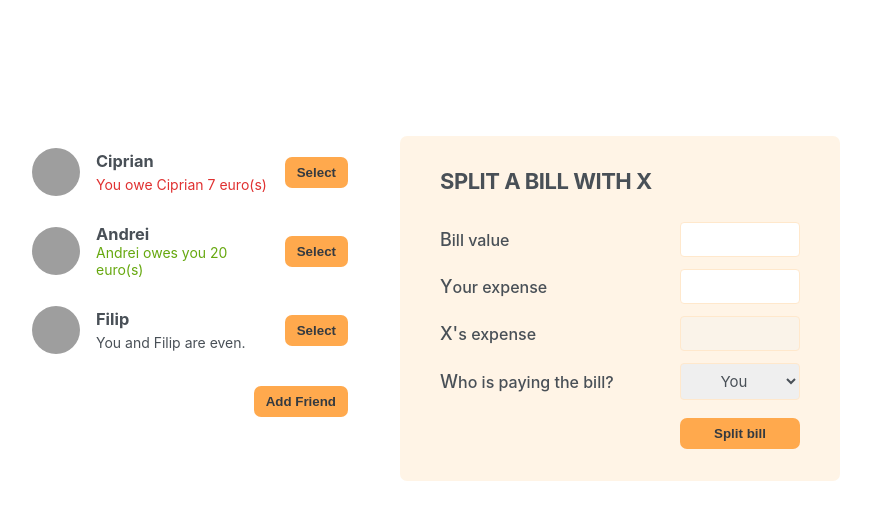
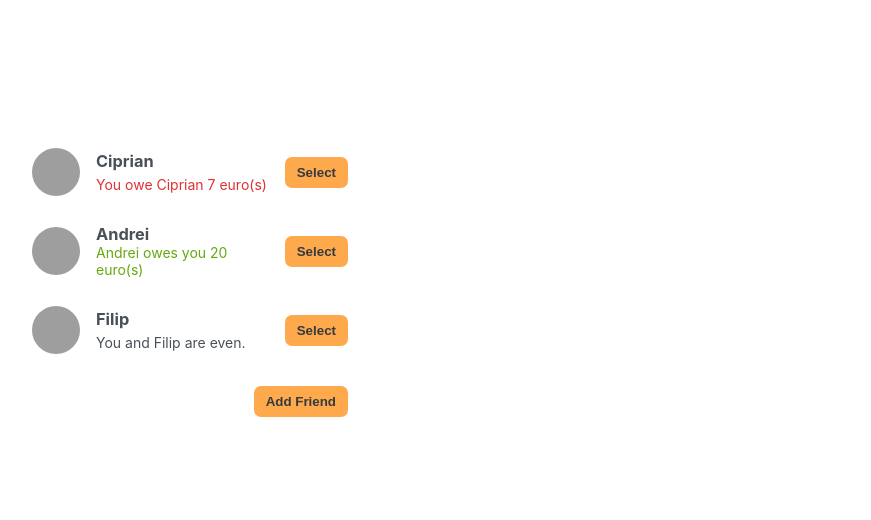
Before and after one commit to cipriancozma/eating-with-react, a React (Create React App) app: page / in a window 1280 px wide. Shown: the top 520 px of the page, without its empty margins (210-1081 px from the left). Built offline with nearby package versions, Linux system fonts and the light colour scheme; grey boxes are pictures that could not be loaded.

Commit message:
added selecting a friend functionality

```diff
--- a/src/App.js
+++ b/src/App.js
@@ -8,6 +8,7 @@ import { initialFriends } from "./data";
 function App() {
   const [friends, setFriends] = useState(initialFriends);
   const [showAddFriend, setShowAddFriend] = useState(false);
+  const [selectedFriend, setSelectedFriend] = useState(null);
 
   const handleClick = () => {
     setShowAddFriend((prevState) => !prevState);
@@ -18,16 +19,28 @@ function App() {
     setShowAddFriend(false);
   };
 
+  const handleSelection = (friend) => {
+    // setSelectedFriend(friend);
+    setSelectedFriend((currentState) =>
+      currentState?.id === friend?.id ? null : friend
+    );
+    setShowAddFriend(false);
+  };
+
   return (
     <div className="app">
       <div className="sidebar">
-        <ListOfFriends friends={friends} />
+        <ListOfFriends
+          friends={friends}
+          selectedFriend={selectedFriend}
+          handleSelection={handleSelection}
+        />
         {showAddFriend && <AddFriendForm handleAddFriend={handleAddFriend} />}
         <Button handleClick={handleClick}>
           {showAddFriend ? "Close" : "Add Friend"}
         </Button>
       </div>
-      <FormBill />
+      {selectedFriend && <FormBill selectedFriend={selectedFriend} />}
     </div>
   );
 }
--- a/src/components/FormBill.js
+++ b/src/components/FormBill.js
@@ -1,10 +1,10 @@
 import React from "react";
 import Button from "./Button";
 
-function FormBill() {
+function FormBill({ selectedFriend }) {
   return (
     <form className="form-split-bill">
-      <h2>Split a bill with X</h2>
+      <h2>Split a bill with {selectedFriend.name}</h2>
 
       <label>Bill value</label>
       <input type="text" />
@@ -12,13 +12,13 @@ function FormBill() {
       <label>Your expense</label>
       <input type="text" />
 
-      <label>X's expense</label>
+      <label>{selectedFriend.name}'s expense</label>
       <input type="text" disabled />
 
       <label>Who is paying the bill?</label>
       <select>
         <option value={"user"}>You</option>
-        <option value={"friend"}>X</option>
+        <option value={"friend"}>{selectedFriend.name}</option>
       </select>
 
       <Button>Split bill</Button>
--- a/src/components/Friend.js
+++ b/src/components/Friend.js
@@ -1,9 +1,11 @@
 import React from "react";
 import Button from "./Button";
 
-function Friend({ friend }) {
+function Friend({ friend, handleSelection, selectedFriend }) {
+  const isSelected = selectedFriend?.id === friend?.id;
+
   return (
-    <li>
+    <li className={isSelected ? "selected" : ""}>
       <img src={friend.image} alt={friend.name} />
       <h3>{friend.name}</h3>
       {friend.balance < 0 && (
@@ -17,7 +19,9 @@ function Friend({ friend }) {
         </p>
       )}
       {friend.balance === 0 && <p>You and {friend.name} are even.</p>}
-      <Button>Select</Button>
+      <Button handleClick={() => handleSelection(friend)}>
+        {isSelected ? "Close" : "Select"}
+      </Button>
     </li>
   );
 }
--- a/src/components/ListOfFriends.js
+++ b/src/components/ListOfFriends.js
@@ -1,11 +1,18 @@
 import React from "react";
 import Friend from "./Friend";
 
-function ListOfFriends({ friends }) {
+function ListOfFriends({ friends, handleSelection, selectedFriend }) {
   return (
     <ul>
       {friends.map((friend) => {
-        return <Friend friend={friend} key={friend.id} />;
+        return (
+          <Friend
+            friend={friend}
+            key={friend.id}
+            selectedFriend={selectedFriend}
+            handleSelection={handleSelection}
+          />
+        );
       })}
     </ul>
   );
```
